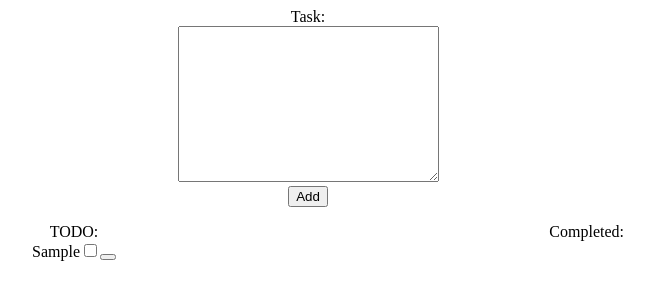
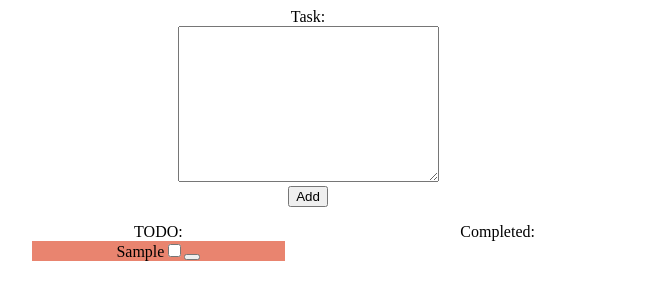
Before and after one commit to rymanalo/jquery-todo, a plain HTML site: page index.html in a window 1280 px wide. Both pictures are taken after typing "Sample" into the empty fields and a click on the button "Add". Shown: the whole page, without its empty margins (332-982 px from the left). Drawn offline with nearby package versions, Linux system fonts and the light colour scheme.

Commit message:
Add background colors to categories.

```diff
--- a/todo.css
+++ b/todo.css
@@ -8,16 +8,23 @@ body {
 }
 
 .not_done {
+  width:40%;
   float: left;
 }
 
+.not_done li {
+  background-color: #e9846f;
+}
+
 .done {
+  width:40%;
   float: right;
 }
 
 .done li{
   color: red;
   text-decoration: line-through;
+  background-color: #5edd81;
 }
 
 ul {
```
